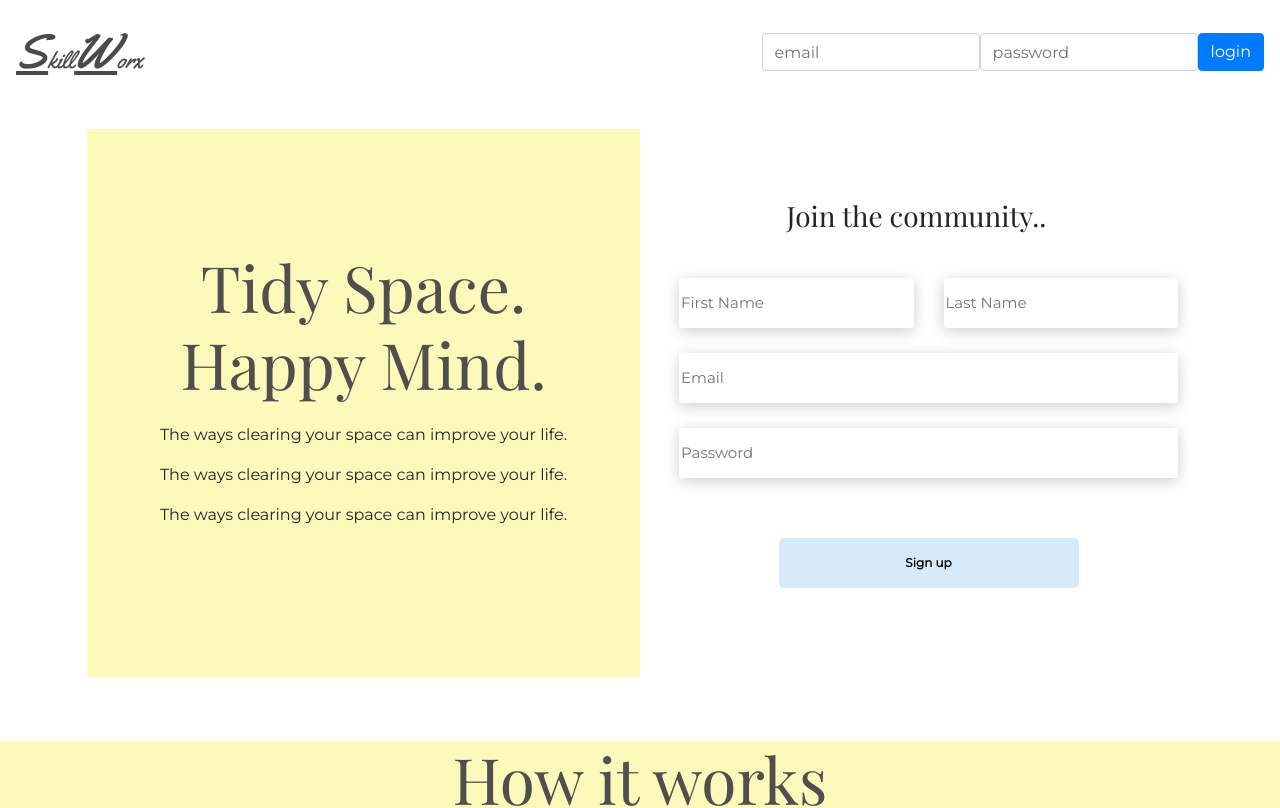
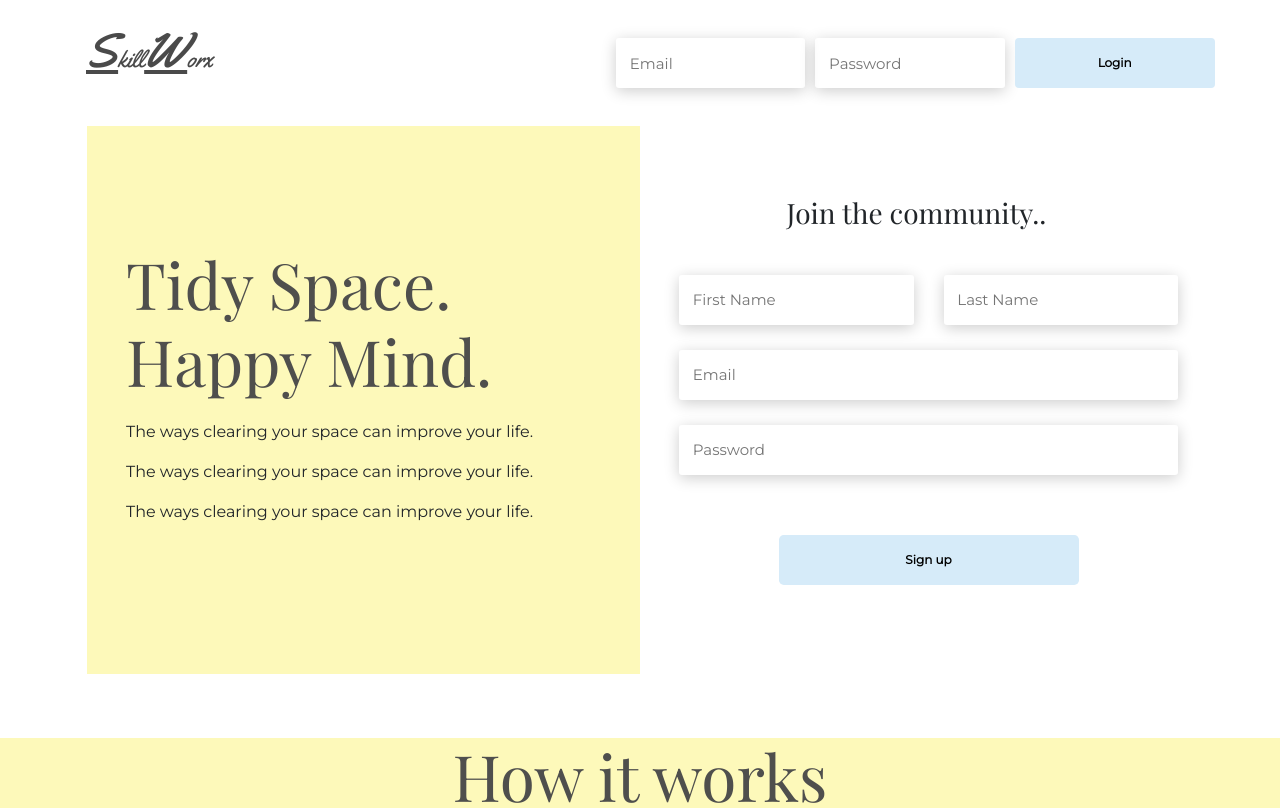
Before and after one commit to Barbi105/Skillworx, a React (Create React App) app in the folder client/: page / in a window 1280 px wide. Shown: the top 808 px of the page. Built offline with nearby package versions, Linux system fonts and the light colour scheme.

Commit message:
landing header edited

```diff
--- a/client/src/components/LandingNav/LandingNav.css
+++ b/client/src/components/LandingNav/LandingNav.css
@@ -1,7 +1,10 @@
 .navbar-brand{
   font-family: Yellowtail;
 }
-
+.navbar{
+  margin-left:70px;
+  margin-right:70px;
+}
 .cap-brand {
   font-size: 3rem;
   color: #4a4a4a;
@@ -18,3 +21,16 @@
   box-shadow: 0px 1px 5px 0px rgba(0,0,0,0.15);
   border-color: #fdf9ba;
 }
+#login-submit{
+  width: 200px;
+  background-color: rgb(214, 235, 249) !important;
+  border: none;
+  padding: 10px;
+  font-weight: bold;
+  font-size: 12px;
+  height:50px;
+  color: black;
+}
+.formFieldLogin{
+  padding: 5px
+}
--- a/client/src/components/LandingNav/LandingNav.jsx
+++ b/client/src/components/LandingNav/LandingNav.jsx
@@ -4,7 +4,7 @@ import API from "../../utils/API"
 import "./LandingNav.css"
 
 export class LandingNav extends Component {
-  state={
+  state = {
     email: "",
     password: "",
     redirectTo: null
@@ -25,10 +25,10 @@ export class LandingNav extends Component {
     event.preventDefault();
     if (!this.state.email || !this.state.password) {
       alert("Enter email and password!!!");
-    }  else {
+    } else {
       const { email, password } = this.state;
 
-      API.login({ email, password }).then((res)=>{
+      API.login({ email, password }).then((res) => {
         this.setState({ redirectTo: res.data });
       }).catch(err => {
         console.log(err);
@@ -53,10 +53,16 @@ export class LandingNav extends Component {
           </span>
           <div className="d-flex">
             <form className="login">
-              <div className="form-group form-inline">
-                <input type="text" className="form-control" id="usernameLogin" placeholder="email" name="email" value={this.state.email} onChange={this.handleInputChange} />
-                <input type="password" className="form-control" id="userPasswordLogin" placeholder="password" name="password" value={this.state.password} onChange={this.handleInputChange}/>
-                <button onClick={this.handleFormSubmit} type="submit" className="btn btn-primary" id="login-submit">login</button>
+              <div className="row">
+                <div className="col-md-4 formFieldLogin">
+                  <input type="text" className="form-control-plaintext loginField" id="usernameLogin" placeholder="   Email" name="email" value={this.state.email} onChange={this.handleInputChange} />
+                </div>
+                <div className="col-md-4 formFieldLogin">
+                  <input type="password" className="form-control-plaintext loginField" id="userPasswordLogin" placeholder="   Password" name="password" value={this.state.password} onChange={this.handleInputChange} />
+                </div>
+                <div className="col-md-4 formFieldLogin">
+                  <button onClick={this.handleFormSubmit} type="submit" className="btn btn-primary" id="login-submit">Login</button>
+                </div>
               </div>
             </form>
           </div>
@@ -66,7 +72,7 @@ export class LandingNav extends Component {
 
 
 
-        )
-      }
-    }
-    export default LandingNav;
+    )
+  }
+}
+export default LandingNav;
--- a/client/src/components/signupForm/signup.css
+++ b/client/src/components/signupForm/signup.css
@@ -11,7 +11,7 @@ body{
   background-color: #fdf9ba;
 }
 h2{
-  text-align: center;
+  /* text-align: center; */
 }
 #topMessage{
   margin-top: 120px;
@@ -22,7 +22,7 @@ h2{
   margin-bottom: 20px !important;
 }
 .catchyPhrase{
-  text-align: center;
+  /* text-align: center; */
   font-family: 'Montserrat', sans-serif;
 }
 #lastPhrase{
--- a/client/src/components/signupForm/signup.js
+++ b/client/src/components/signupForm/signup.js
@@ -45,15 +45,15 @@ export class SignupForm extends Component {
         <Container fluid>
           <div className="row">
             <div className="col-md-6" id="leftMessage">
-              <h2 id="topMessage">Tidy Space.</h2>
-              <h2 id="bottomMessage">Happy Mind.</h2>
-              <p className="catchyPhrase">
+              <h2 className="ml-4" id="topMessage">Tidy Space.</h2>
+              <h2 className="ml-4" id="bottomMessage">Happy Mind.</h2>
+              <p className="catchyPhrase ml-4">
                 The ways clearing your space can improve your life.
               </p>
-              <p className="catchyPhrase">
+              <p className="catchyPhrase ml-4">
                 The ways clearing your space can improve your life.
               </p>
-              <p className="catchyPhrase" id="lastPhrase">
+              <p className="catchyPhrase ml-4" id="lastPhrase">
                 The ways clearing your space can improve your life.
               </p>
             </div>
@@ -68,7 +68,7 @@ export class SignupForm extends Component {
                         className="form-control-plaintext"
                         id="nameSignup"
                         name="firstName"
-                        placeholder="First Name"
+                        placeholder="   First Name"
                         value={this.state.firstName}
                         onChange={this.handleInputChange}
                         required
@@ -82,7 +82,7 @@ export class SignupForm extends Component {
                         className="form-control-plaintext"
                         name="lastName"
                         id="lastNameSignup"
-                        placeholder="Last Name"
+                        placeholder="   Last Name"
                         value={this.state.lastName}
                         onChange={this.handleInputChange}
                         required
@@ -96,7 +96,7 @@ export class SignupForm extends Component {
                     className="form-control-plaintext"
                     id="usernameSignup"
                     name="email"
-                    placeholder="Email"
+                    placeholder="   Email"
                     value={this.state.email}
                     onChange={this.handleInputChange}
                     required
@@ -108,7 +108,7 @@ export class SignupForm extends Component {
                     className="form-control-plaintext"
                     id="userPasswordSignup"
                     name="password"
-                    placeholder="Password"
+                    placeholder="   Password"
                     value={this.state.password}
                     onChange={this.handleInputChange}
                     required
```
